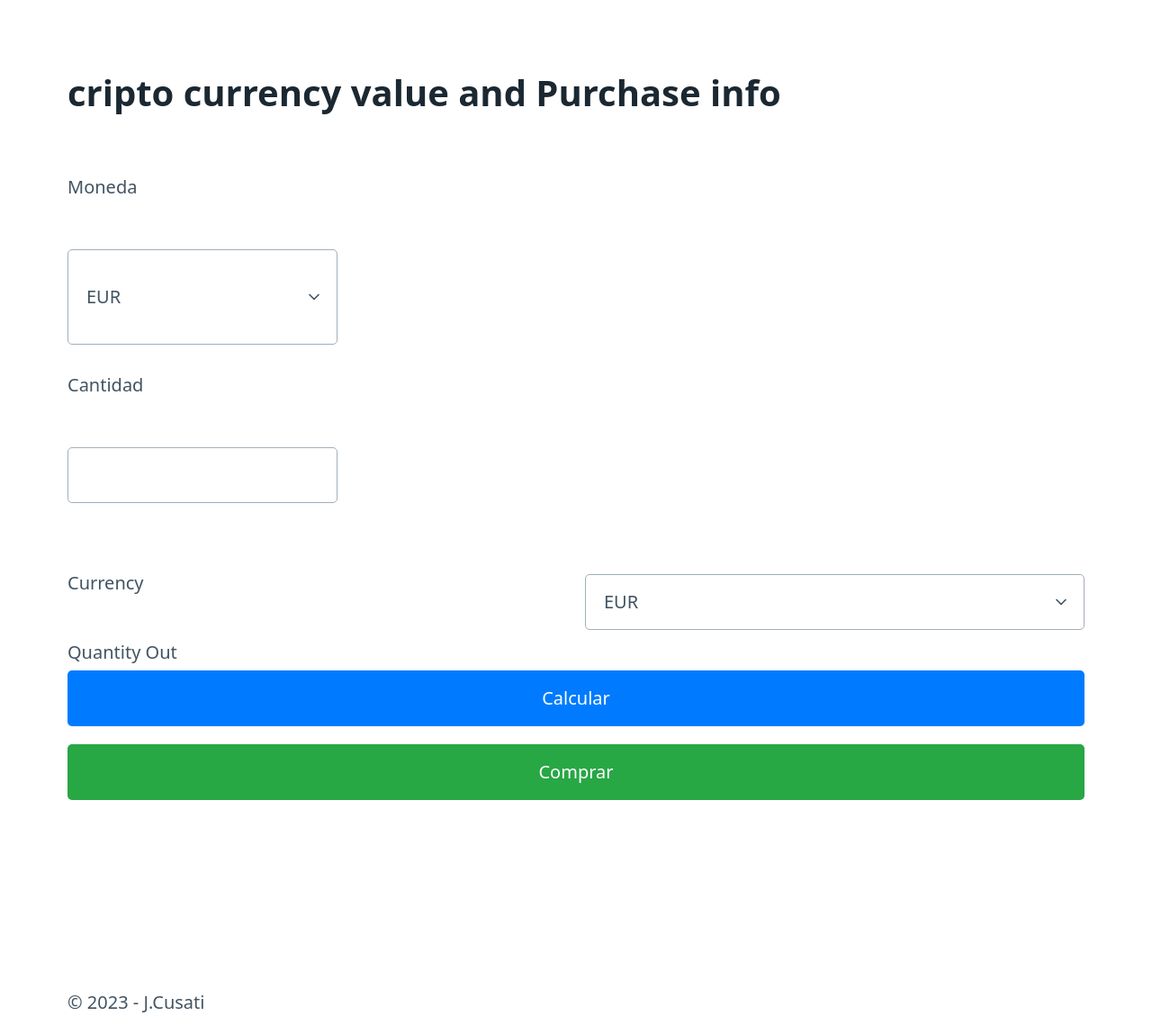
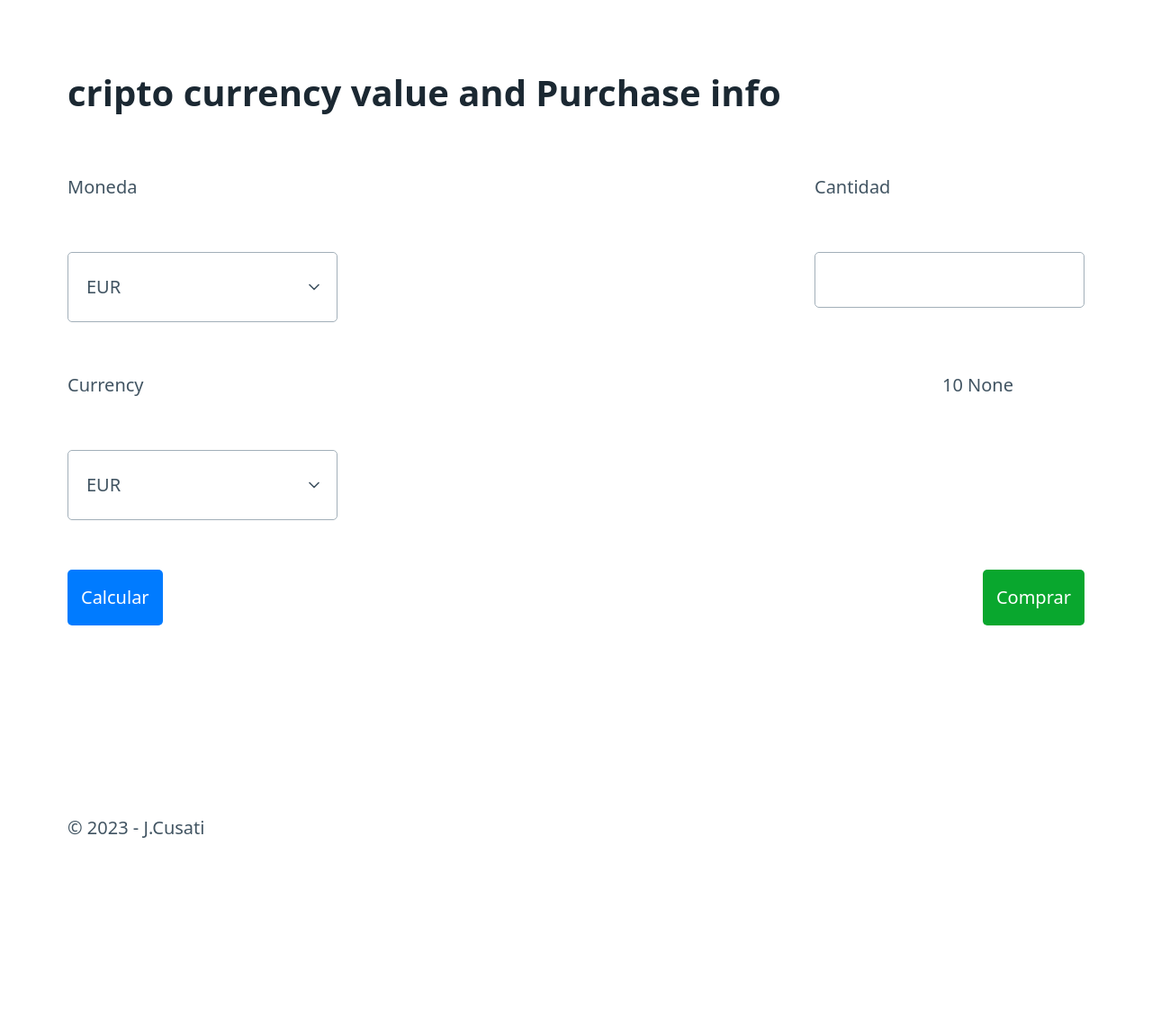
Before and after one commit to JosegCv/projecto_final_flaskclassic, a Flask app: template my_wallet/templates/purchase.html in a window 1280 px wide. Shown: the part 297-1446 px from the top of the page at 90% size. After the commit the page ends 1228 px from the top, so only its background shows below. Run offline with Flask 3, Linux system fonts and the light colour scheme; the template is opened without the code that fills it: values that come from a table or form of the project are taken from there, most other values are stand-ins (such as "Sample title", 1, 10 or a date in 2020); parts of the project's set-up code (start-up, migrations or seed data) failed here and were passed over.

Commit message:
ALFIN FUNCIONA EL BOTON CALCULAR Y COMPRA. proxima actualizacion mejora de css controls de errores e inicio de logica de la pagina status

```diff
--- a/my_wallet/forms.py
+++ b/my_wallet/forms.py
@@ -1,5 +1,5 @@
 from flask_wtf import FlaskForm
-from wtforms import DateField, StringField, FloatField, SelectField, SubmitField, HiddenField
+from wtforms import DateField, StringField, FloatField, SelectField, SubmitField, HiddenField, DecimalField
 from wtforms.validators import DataRequired, Length, ValidationError
 from datetime import datetime,date
 
@@ -22,6 +22,6 @@
                                                                                                     ('XRP', 'XRP'), ('SOL', 'SOL'), ('USDT', 'USDT'),
                                                                                                     ('MATIC', 'MATIC')])
 
-    quantity_out = HiddenField()
+    #quantity_out = HiddenField()
     calculate = SubmitField("Calcular")
     comprar = SubmitField("Comprar")
--- a/my_wallet/static/style/style.css
+++ b/my_wallet/static/style/style.css
@@ -11,15 +11,13 @@
   margin-bottom: 20px;
 }
 
-/* Estilo para la etiqueta <div> con alineación a la derecha */
-.grid-div.right-aligned {
-  justify-self: end;
-}
+
+
 
 /* Estilo para el contenedor grid */
 .grid-container {
   display: grid;
-  grid-template-columns: 1fr 1fr; /* Divide en 2 columnas */
+  grid-template-columns: 10fr 10fr; /* Divide en 2 columnas */
 }
 
 /* Estilo para los campos de entrada */
@@ -29,14 +27,14 @@
   width: 100%;
 
   /* Espacio entre los campos de entrada */
-  margin-top: 5px;
-  margin-bottom: 10px;
+  margin-top: 35px;
+  margin-bottom: 35px;
 }
 
 /* Estilo para los botones */
 input[type="submit"] {
   /* Estilo del botón */
-  padding: 10px;
+  padding: 15px;
   border: none;
   color: white;
   background-color: #007BFF;
@@ -46,5 +44,15 @@
 /* Estilo específico para el botón de comprar */
 input[name="comprar"] {
   /* Cambiar el color de fondo para el botón de comprar */
-  background-color: #28A745;
+  background-color: #09a72e;
 }
+
+.row {
+  display: flex; /* Usa flexbox para crear una fila */
+  justify-content: space-between; /* Ajusta el espaciado entre las columnas */
+}
+
+.column {
+  flex: 1; /* Permite que cada columna crezca por igual */
+  padding: 10px; /* Agrega relleno para el espaciado */
+}
--- a/my_wallet/templates/purchase.html
+++ b/my_wallet/templates/purchase.html
@@ -1,8 +1,10 @@
 {% extends "base.html" %}
 {% block content %}
     <h1>cripto currency value and Purchase info</h1>
-    <form action="/purchase" method="post">
+    <form action="/purchase" method="POST">
         {{ the_form.csrf_token }}
+
+        <div class="row">
             <div class="grid-div">
                 {{ the_form.currency_in.label }}
                 {{ the_form.currency_in }}
@@ -21,7 +23,10 @@
                     {% endfor %}
                 {% endif %}
             </div>
-        <div class="grid">
+        </div>
+
+        <div class="row">
+            <div class="grid-div">
                 {{ the_form.currency_out.label}}
                 {{ the_form.currency_out }}
                 {% if the_form.currency_out.errors %}
@@ -30,23 +35,20 @@
                     {% endfor %}
                 {% endif %}
             </div>
-         <div class="grid">
-            {{ the_form.quantity_out.label}}
-            {{ the_form.quantity_out }}
-            {% if the_form.quantity_out.errors %}
-                {% for mensaje in the_form.quantity_out.errors %}
-                    <p class="error">{{ mensaje }}</p>
-                {% endfor %}
-            {% endif %}
+            <div class="grid-container">
+
+                {{ quantity }} {{ the_form.currency_out.data }}
+
             </div>
+        </div>
+
+        <div class="row">
             <div class="grid">
                 {{ the_form.calculate }}
             </div>
-
             <div class="grid">
                 {{ the_form.comprar }}
             </div>
+        </div>
     </form>
-
-
     {% endblock %}
```
Also changed, not shown: my_wallet/routes.py (+43 -24 lines), 1 other file. Lines whose indentation alone changed are shown as unchanged.
